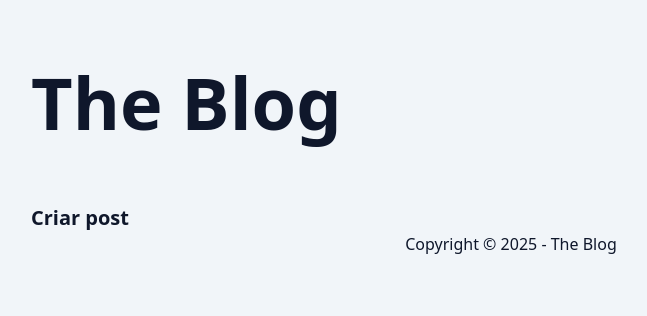
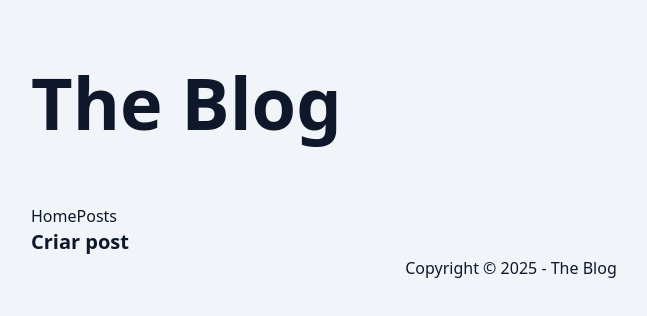
Before and after one commit to ErosAlmeida/the-blog, a Next.js app: page /admin/post/new in a window 1280 px wide. Shown: the top 316 px of the page, without its empty margins (129-776 px from the left). Built offline with nearby package versions, Linux system fonts and the light colour scheme.

Commit message:
menuAdmin

```diff
--- /dev/null
+++ b/src/app/admin/post/layout.tsx
@@ -0,0 +1,16 @@
+import { MenuAdmin } from "@/components/admin/MenuAdmin";
+
+type AdminPostLayoutProps = {
+  children: React.ReactNode;
+};
+
+export default function AdminPostLayout({
+  children,
+}: Readonly<AdminPostLayoutProps>) {
+  return (
+    <>
+      <MenuAdmin />
+      {children}
+    </>
+  );
+}
--- /dev/null
+++ b/src/components/admin/MenuAdmin/index.tsx
@@ -0,0 +1,13 @@
+import Link from "next/link";
+
+export function MenuAdmin() {
+  return (
+    <nav>
+      <a href="/" target="_blank">
+        Home
+      </a>
+
+      <Link href="/admin/post">Posts</Link>
+    </nav>
+  );
+}
```
